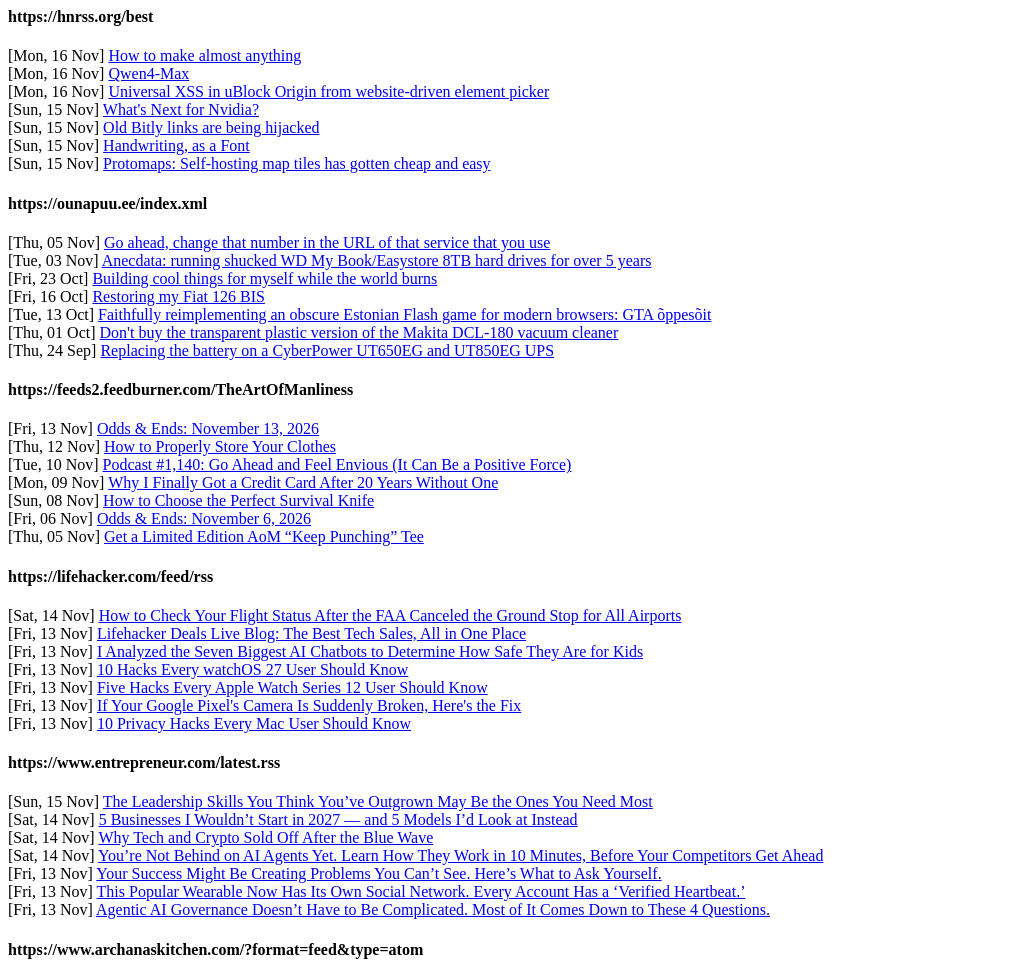
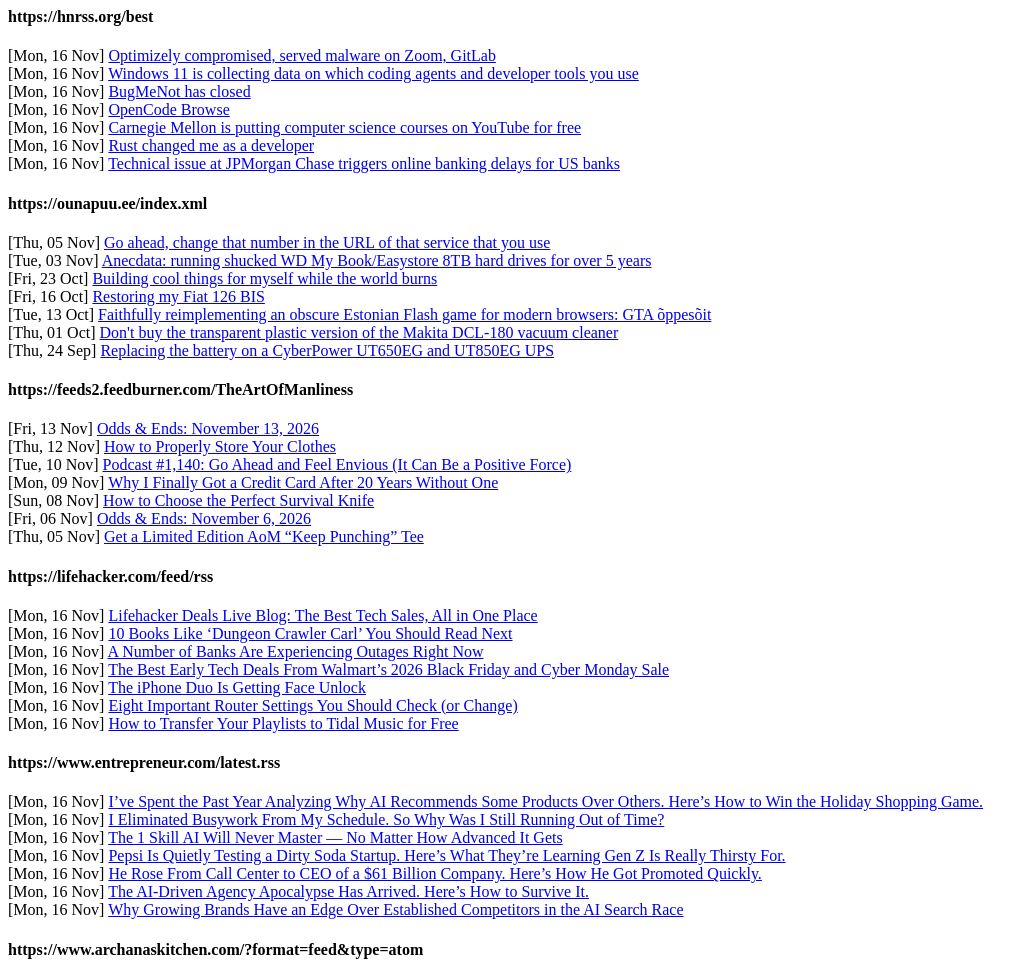
Before and after one commit to Nandu-Chandran/feedme, a plain HTML site: page index.html in a window 1280 px wide. Shown: the top 962 px of the page, without its empty margins (0-1034 px from the left). Drawn offline with Linux system fonts and the light colour scheme.

Commit message:
Generate HTML

```diff
--- a/index.html
+++ b/index.html
@@ -1,13 +1,13 @@
 
 <tbody>
 <h4>https://hnrss.org/best</h4>[Mon, 16 Nov]
-<a href="https://pub.cba.mit.edu/863.26/site/" target="_blank">How to make almost anything</a><br>[Mon, 16 Nov]
-<a href="https://qwen.ai/blog?id=qwen4-max" target="_blank">Qwen4-Max</a><br>[Mon, 16 Nov]
-<a href="https://iter.ca/post/ubo-uxss/" target="_blank">Universal XSS in uBlock Origin from website-driven element picker</a><br>[Sun, 15 Nov]
-<a href="https://steveblank.com/2026/11/15/whats-next-for-nvidia/" target="_blank">What's Next for Nvidia?</a><br>[Sun, 15 Nov]
-<a href="https://ransomnews.com/burger-king-tweet-bitly-link-hijack-2026/" target="_blank">Old Bitly links are being hijacked</a><br>[Sun, 15 Nov]
-<a href="https://ductus.sorenblank.com" target="_blank">Handwriting, as a Font</a><br>[Sun, 15 Nov]
-<a href="https://bruceroettgers.eu/blog/protomaps/" target="_blank">Protomaps: Self-hosting map tiles has gotten cheap and easy</a><br></tbody>
+<a href="https://blog.report-uri.com/worlds-largest-brands-infected-with-malware-via-optimizely/" target="_blank">Optimizely compromised, served malware on Zoom, GitLab</a><br>[Mon, 16 Nov]
+<a href="https://xusheng.dev/posts/windows-coding-agent-telemetry/" target="_blank">Windows 11 is collecting data on which coding agents and developer tools you use</a><br>[Mon, 16 Nov]
+<a href="https://www.bugmenot.com/" target="_blank">BugMeNot has closed</a><br>[Mon, 16 Nov]
+<a href="https://opencode.ai/product/browse" target="_blank">OpenCode Browse</a><br>[Mon, 16 Nov]
+<a href="https://www.cs.cmu.edu/learn/" target="_blank">Carnegie Mellon is putting computer science courses on YouTube for free</a><br>[Mon, 16 Nov]
+<a href="https://blog.startifact.com/posts/how-rust-changed-me/" target="_blank">Rust changed me as a developer</a><br>[Mon, 16 Nov]
+<a href="https://apnews.com/article/bank-outage-chase-wells-fargo-truist-50fee2693c22f597fa6ca51a97ef2cda" target="_blank">Technical issue at JPMorgan Chase triggers online banking delays for US banks</a><br></tbody>
 
 <tbody>
 <h4>https://ounapuu.ee/index.xml</h4>[Thu, 05 Nov]
@@ -30,24 +30,24 @@
 <a href="https://www.artofmanliness.com/blog/news/get-a-limited-edition-aom-keep-punching-tee/" target="_blank">Get a Limited Edition AoM “Keep Punching” Tee</a><br></tbody>
 
 <tbody>
-<h4>https://lifehacker.com/feed/rss</h4>[Sat, 14 Nov]
-<a href="https://lifehacker.com/tech/how-to-check-your-flight-status-faa-ground-stop?utm_medium=RSS" target="_blank">How to Check Your Flight Status After the FAA Canceled the Ground Stop for All Airports</a><br>[Fri, 13 Nov]
-<a href="https://lifehacker.com/lifehacker-deals-live-blog?utm_medium=RSS" target="_blank">Lifehacker Deals Live Blog: The Best Tech Sales, All in One Place</a><br>[Fri, 13 Nov]
-<a href="https://lifehacker.com/tech/how-safe-are-chatbots-for-kids?utm_medium=RSS" target="_blank">I Analyzed the Seven Biggest AI Chatbots to Determine How Safe They Are for Kids</a><br>[Fri, 13 Nov]
-<a href="https://lifehacker.com/tech/hacks-every-watchos-27-user-should-know?utm_medium=RSS" target="_blank">10 Hacks Every watchOS 27 User Should Know</a><br>[Fri, 13 Nov]
-<a href="https://lifehacker.com/tech/best-apple-watch-series-12-hacks?utm_medium=RSS" target="_blank">Five Hacks Every Apple Watch Series 12 User Should Know</a><br>[Fri, 13 Nov]
-<a href="https://lifehacker.com/tech/if-your-google-pixels-camera-is-suddenly-broken-theres-a-fix?utm_medium=RSS" target="_blank">If Your Google Pixel's Camera Is Suddenly Broken, Here's the Fix</a><br>[Fri, 13 Nov]
-<a href="https://lifehacker.com/tech/privacy-hacks-every-mac-user-should-know?utm_medium=RSS" target="_blank">10 Privacy Hacks Every Mac User Should Know</a><br></tbody>
+<h4>https://lifehacker.com/feed/rss</h4>[Mon, 16 Nov]
+<a href="https://lifehacker.com/lifehacker-deals-live-blog?utm_medium=RSS" target="_blank">Lifehacker Deals Live Blog: The Best Tech Sales, All in One Place</a><br>[Mon, 16 Nov]
+<a href="https://lifehacker.com/entertainment/best-books-like-dungeon-crawler-carl?utm_medium=RSS" target="_blank">10 Books Like ‘Dungeon Crawler Carl’ You Should Read Next</a><br>[Mon, 16 Nov]
+<a href="https://lifehacker.com/tech/a-number-of-banks-are-experiencing-an-outage-right-now?utm_medium=RSS" target="_blank">A Number of Banks Are Experiencing Outages Right Now</a><br>[Mon, 16 Nov]
+<a href="https://lifehacker.com/tech/best-early-tech-walmart-black-friday-deal-2026?utm_medium=RSS" target="_blank">The Best Early Tech Deals From Walmart’s 2026 Black Friday and Cyber Monday Sale</a><br>[Mon, 16 Nov]
+<a href="https://lifehacker.com/tech/the-iphone-duo-is-getting-face-unlock?utm_medium=RSS" target="_blank">The iPhone Duo Is Getting Face Unlock</a><br>[Mon, 16 Nov]
+<a href="https://lifehacker.com/tech/wife-router-settings-to-check-or-change?utm_medium=RSS" target="_blank">Eight Important Router Settings You Should Check (or Change)</a><br>[Mon, 16 Nov]
+<a href="https://lifehacker.com/tech/how-to-transfer-your-playlists-to-tidal-music-for-free?utm_medium=RSS" target="_blank">How to Transfer Your Playlists to Tidal Music for Free</a><br></tbody>
 
 <tbody>
-<h4>https://www.entrepreneur.com/latest.rss</h4>[Sun, 15 Nov]
-<a href="https://www.entrepreneur.com/building-a-business/the-leadership-skills-you-think-youve-outgrown-may-be-the-ones-you-need-most" target="_blank">The Leadership Skills You Think You’ve Outgrown May Be the Ones You Need Most</a><br>[Sat, 14 Nov]
-<a href="https://www.entrepreneur.com/building-a-business/5-businesses-i-wouldnt-start-in-2027-and-5-models-id-look-at-instead" target="_blank">5 Businesses I Wouldn’t Start in 2027 — and 5 Models I’d Look at Instead</a><br>[Sat, 14 Nov]
-<a href="https://www.entrepreneur.com/business-news/tech/why-tech-and-crypto-sold-off-after-the-blue-wave" target="_blank">Why Tech and Crypto Sold Off After the Blue Wave</a><br>[Sat, 14 Nov]
-<a href="https://www.entrepreneur.com/business-news/youre-not-behind-on-ai-agents-yet-learn-how-they-work-in-10-minutes-before-your-competitors-get-ahead" target="_blank">You’re Not Behind on AI Agents Yet. Learn How They Work in 10 Minutes, Before Your Competitors Get Ahead</a><br>[Fri, 13 Nov]
-<a href="https://www.entrepreneur.com/building-a-business/your-success-might-be-creating-problems-you-cant-see-heres-what-to-ask-yourself" target="_blank">Your Success Might Be Creating Problems You Can’t See. Here’s What to Ask Yourself.</a><br>[Fri, 13 Nov]
-<a href="https://www.entrepreneur.com/business-news/this-popular-wearable-now-has-its-own-social-network-every-account-has-a-verified-heartbeat" target="_blank">This Popular Wearable Now Has Its Own Social Network. Every Account Has a ‘Verified Heartbeat.’</a><br>[Fri, 13 Nov]
-<a href="https://www.entrepreneur.com/business-news/tech/agentic-ai-governance-frameworks-questions" target="_blank">Agentic AI Governance Doesn’t Have to Be Complicated. Most of It Comes Down to These 4 Questions.</a><br></tbody>
+<h4>https://www.entrepreneur.com/latest.rss</h4>[Mon, 16 Nov]
+<a href="https://www.entrepreneur.com/building-a-business/ive-spent-the-past-year-analyzing-why-ai-recommends-some-products-over-others" target="_blank">I’ve Spent the Past Year Analyzing Why AI Recommends Some Products Over Others. Here’s How to Win the Holiday Shopping Game.</a><br>[Mon, 16 Nov]
+<a href="https://www.entrepreneur.com/building-a-business/i-eliminated-busywork-from-my-schedule-so-why-was-i-still-running-out-of-time" target="_blank">I Eliminated Busywork From My Schedule. So Why Was I Still Running Out of Time?</a><br>[Mon, 16 Nov]
+<a href="https://www.entrepreneur.com/business-news/tech/the-1-skill-ai-will-never-master-no-matter-how-advanced-it-gets" target="_blank">The 1 Skill AI Will Never Master — No Matter How Advanced It Gets</a><br>[Mon, 16 Nov]
+<a href="https://www.entrepreneur.com/business-news/pepsi-is-quietly-testing-a-dirty-soda-startup" target="_blank">Pepsi Is Quietly Testing a Dirty Soda Startup. Here’s What They’re Learning Gen Z Is Really Thirsty For.</a><br>[Mon, 16 Nov]
+<a href="https://www.entrepreneur.com/business-news/he-started-in-a-call-center-now-he-is-ceo-of-the-same-61-billion-company-how-he-got-promoted" target="_blank">He Rose From Call Center to CEO of a $61 Billion Company. Here’s How He Got Promoted Quickly.</a><br>[Mon, 16 Nov]
+<a href="https://www.entrepreneur.com/building-a-business/the-ai-driven-agency-apocalypse-has-arrived-heres-how-to-survive-it" target="_blank">The AI-Driven Agency Apocalypse Has Arrived. Here’s How to Survive It.</a><br>[Mon, 16 Nov]
+<a href="https://www.entrepreneur.com/building-a-business/how-high-growth-brands-can-win-the-ai-search-race" target="_blank">Why Growing Brands Have an Edge Over Established Competitors in the AI Search Race</a><br></tbody>
 
 <tbody>
 <h4>https://www.archanaskitchen.com/?format=feed&type=atom</h4></tbody>
```
